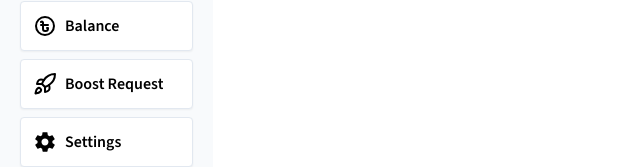
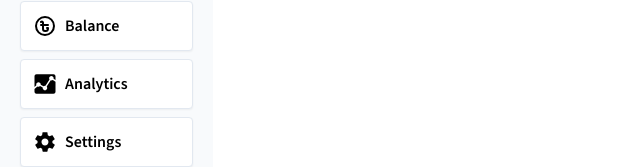
Before and after one commit to Shakil53/implementation-easydrop, a React (Vite) app: page /user-dashboard in a window 1280 px wide. Shown: the part 421-588 px from the top of the page, without its empty margins (0-640 px from the left). Built offline with nearby package versions, Linux system fonts and the light colour scheme.

Commit message:
get ready to build analytic page

```diff
--- a/src/layout/Sidebar.jsx
+++ b/src/layout/Sidebar.jsx
@@ -10,6 +10,7 @@ import { MdQuestionMark } from "react-icons/md";
 import { Rocket } from 'lucide-react';
 import { HiMenu,HiX  } from 'react-icons/hi'
 import { useState } from 'react';
+import { IoMdAnalytics } from "react-icons/io";
 
 const Sidebar = () => {
 
@@ -27,8 +28,9 @@ const Sidebar = () => {
         { to: '/user-dashboard/orders', icon: IoMdCart, label: 'Orders' },
         { to: '/user-dashboard/reseller-referrals', icon: HiGift, label: 'Reseller Referrals' },
         { to: '/user-dashboard/balance', icon: TbCoinTaka, label: 'Balance' },
-        { to: '/user-dashboard/boost-request', icon: Rocket, label: 'Boost Request' },
+        { to: '/user-dashboard/boost-request', icon: IoMdAnalytics, label: 'Analytics' },
         { to: '/user-dashboard/settings', icon: IoMdSettings, label: 'Settings' },
+
     ];
 
 
@@ -47,7 +49,7 @@ const Sidebar = () => {
                             <div className='mb-10 hidden md:block'>
                                 <Link to='/'><img src={companyLogo} alt='company logo'></img></Link>
                             </div>
-                            <nav className="flex flex-col gap-2">
+                    <nav className="flex flex-col gap-2">
                                 {navItems.map(({ to, icon: Icon, label }) => (
                                     <NavLink
                                         key={to}
@@ -63,7 +65,7 @@ const Sidebar = () => {
                                         </div>
                                     </NavLink>
                                 ))}
-                </nav>
+                    </nav>
                     {/* Footer section-------------- */}
                     <div className="hidden md:block bg-[#EBEEFF] max-w-lg p-8 shadow-md rounded-lg mt-12 relative">
                         <div className="absolute top-0 left-1/2 transform -translate-x-1/2 -translate-y-1/2 bg-[#4338CA] rounded-full">
--- a/src/main.jsx
+++ b/src/main.jsx
@@ -7,6 +7,6 @@ import { router } from './routes/router'
 
 ReactDOM.createRoot(document.getElementById('root')).render(
   <React.StrictMode>
-   <RouterProvider router={router} />
+    <RouterProvider router={router} />
   </React.StrictMode>,
 )
--- a/src/pages/UserDashboard/Home.jsx
+++ b/src/pages/UserDashboard/Home.jsx
@@ -3,8 +3,8 @@
 const Home = () => {
     return (
         <div>
-            <h1>Home content here</h1>
-       </div>
+
+        </div>
     );
 };
 
--- a/tailwind.config.js
+++ b/tailwind.config.js
@@ -75,5 +75,8 @@ module.exports = {
       },
     },
   },
-  plugins: [require("tailwindcss-animate")],
+  plugins: [require("tailwindcss-animate"),
+
+
+  ],
 }
```
Also changed, not shown: 1 other file (tests, documents, lock files or other folders).
